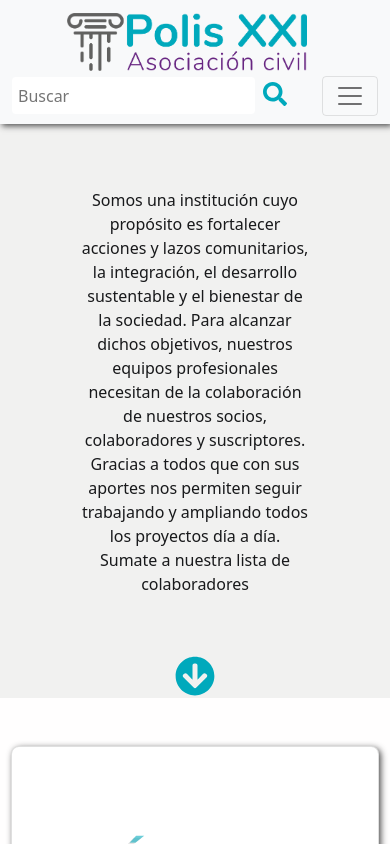
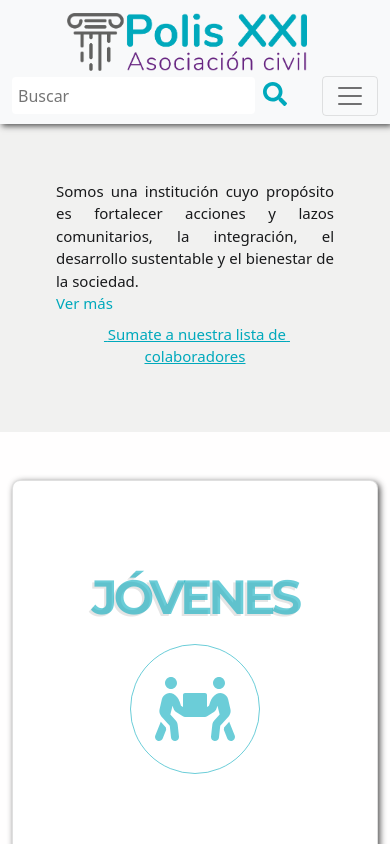
Before and after one commit to RodrigoM10/Polis-XXI-Web, a React (Create React App) app in the folder Frontend/: page / in a window 390 px wide. Shown: the top 844 px of the page. Built offline with nearby package versions, Linux system fonts and the light colour scheme.

Commit message:
style fix

```diff
--- a/Frontend/src/components/headerMain/HeaderMain.jsx
+++ b/Frontend/src/components/headerMain/HeaderMain.jsx
@@ -5,7 +5,8 @@ import headerLogo from '../../assets/LogoNuevo1.png'
 import { TextMain } from '../textMain/TextMain'
 
 
-import { FaArrowCircleDown} from 'react-icons/fa'
+import { FaArrowCircleDown } from 'react-icons/fa'
+import { Link } from 'react-router-dom'
 
 const scrollDown = () => {
     window.scrollTo(0, 550);
@@ -15,8 +16,16 @@ export const HeaderMain = () => {
         <div className="d-flex flex-column justify-content-start justify-content-lg-center align-items-center header-main">
             <img className="w-50 d-none d-lg-block" src={headerLogo} alt="header-logo" />
             {/* <TextMain /> */}
-            <p className='text-center d-flex flex-column m-5' >Somos una institución cuyo propósito es fortalecer acciones y lazos comunitarios, la integración, el desarrollo sustentable y el bienestar de la sociedad. Para alcanzar dichos objetivos, nuestros equipos profesionales necesitan de la colaboración de nuestros socios, colaboradores y suscriptores. Gracias a todos que con sus aportes nos permiten seguir trabajando y ampliando todos los proyectos día a día. Sumate a nuestra lista de colaboradores</p>
-            <button onClick={scrollDown} className="scroll-down-btn rounded-circle"><FaArrowCircleDown className="mb-1"/></button>
+            <div className="d-none d-md-flex justify-content-center align-items-center px-2 text-center" >
+                <p className='text-main d-flex flex-column m-5'>
+                    Somos una institución cuyo propósito es fortalecer acciones y lazos comunitarios, la integración, el desarrollo sustentable y el bienestar de la sociedad.
+                    <br />
+                    Para alcanzar dichos objetivos, nuestros equipos profesionales necesitan de la colaboración de nuestros socios, colaboradores y suscriptores. Gracias a todos que con sus aportes nos permiten seguir trabajando y ampliando todos los proyectos día a día.
+                    <Link to='/participate' className='text-center'> Sumate a nuestra lista de colaboradores</Link>
+                </p>
+            </div>
+            <TextMain/>
+            <button onClick={scrollDown} className="d-none d-md-block scroll-down-btn rounded-circle"><FaArrowCircleDown className="mb-1" /></button>
         </div>
     )
 }
--- a/Frontend/src/components/headerMain/headerMain.css
+++ b/Frontend/src/components/headerMain/headerMain.css
@@ -3,6 +3,17 @@
     background-color: #caccc946 !important;
     padding: 1rem 2rem;
 }
+@media screen and (max-width: 762px) {
+    .header-main{
+        height: auto;
+        padding:0.5rem 0rem;
+  }
+}
+.text-main a {
+    margin: 0.5rem 0;
+    color: #00a9bc;
+}
+
 .scroll-down-btn{
     background-color: transparent;
     padding: 0;
--- a/Frontend/src/components/shared/navbarMain/NavbarMain.jsx
+++ b/Frontend/src/components/shared/navbarMain/NavbarMain.jsx
@@ -1,5 +1,5 @@
 import React from 'react'
-import { Container, Form, FormControl, Nav, Navbar, Button } from 'react-bootstrap'
+import { Container, Form, Nav, Navbar } from 'react-bootstrap'
 import { FaSearch } from 'react-icons/fa'
 import { NavLink } from 'react-router-dom'
 import Logo from '../../../assets/LogoNuevo1.png'
@@ -9,7 +9,7 @@ import './navbarMain.css'
 
 export const NavbarMain = () => {
   return (
-    <Navbar bg="light" expand="lg" className="sticky-top navbar-main" >
+    <Navbar bg="light" expand="lg" className="sticky-top  navbar-main" >
       <Container className="d-flex align-items-center">
         <div className=" d-flex justify-content-center justify-content-lg-start align-items-center text-center logo-navbar-contain">
         <Navbar.Brand as={NavLink} to="/" ><img src={Logo} alt="logo" className="logo-navbar" /></Navbar.Brand>
--- a/Frontend/src/components/textMain/TextMain.jsx
+++ b/Frontend/src/components/textMain/TextMain.jsx
@@ -1,73 +1,30 @@
 import React, { useState } from 'react'
+import { Link } from 'react-router-dom';
 import "./textMain.css"
 
 export const TextMain = () => {
-
-    //FORMA 1
-
   const [verMas, setVerMas] = useState(false);
   const extraContent = (
-        <p >
-            Somos una institución cuyo propósito es fortalecer acciones y lazos comunitarios, la integración, el desarrollo sustentable y el bienestar de la sociedad. Para alcanzar dichos objetivos, nuestros equipos profesionales necesitan de la colaboración de nuestros socios, colaboradores y suscriptores.
-Gracias a todos que con sus aportes nos permiten seguir trabajando y ampliando todos los proyectos día a día. Sumate a nuestra lista de colaboradores.
-        </p>
+    <span>
+      Para alcanzar dichos objetivos, nuestros equipos profesionales necesitan de la colaboración de nuestros socios, colaboradores y suscriptores.
+      Gracias a todos que con sus aportes nos permiten seguir trabajando y ampliando todos los proyectos día a día.
+    </span>
   );
-    const linkContent = verMas ? "<< Ver menos" : "Ver más >>";
+  const linkContent = verMas ? "Ver menos" : "Ver más";
   const verMasClick = (e) => {
     setVerMas(!verMas);
   };
 
-    // FORMA 2
-
-    const [showMore, setShowMore] = useState(false);
-    const text =
-      "Somos una institución cuyo propósito es fortalecer acciones y lazos comunitarios, la integración, el desarrollo sustentable y el bienestar de la sociedad. Para alcanzar dichos objetivos, nuestros equipos profesionales necesitan de la colaboración de nuestros socios, colaboradores y suscriptores. Gracias a todos que con sus aportes nos permiten seguir trabajando y ampliando todos los proyectos día a día. Sumate a nuestra lista de colaboradores"
-    const getText = () => {
-      // For Text that is shorter than desired length
-      if (text.length <= 106) return text;
-      // If text is longer than desired length & showMore is true
-      if (text.length > 106 && showMore) {
   return (
-          <>
-            <p>
-              {text}
-              <span className="showMore-btn ms-1" onClick={() => setShowMore(false)}>
-                Ver menos
+      <div className="d-flex d-md-none justify-content-center align-items-center px-2">
+        <p className='text-main-mobile d-flex flex-column m-5'>
+            Somos una institución cuyo propósito es fortalecer acciones y lazos comunitarios, la integración, el desarrollo sustentable y el bienestar de la sociedad.
+          {verMas && extraContent}
+          <span onClick={verMasClick} className="showMore-btn">
+            {linkContent}
           </span>
-            </p>
-          </>
-        );
-      }
-      // If text is longer than desired length & showMore is false
-      if (text.length > 107) {
-        return (
-          <>
-            <p>
-              {text.slice(0, 254)}
-              <span className="showMore-btn" onClick={() => setShowMore(true)}>
-                ... Ver más
-              </span>
-            </p>
-          </>
-        );
-      }
-    };
-
-
-    return (
-        <>
-            <div className="d-flex flex-column m-5">
-                <p className="text-center">
-                Lorem ipsum dolor sit amet, consectetur adipiscing elit, sed do eiusmod tempor incididunt ut labore et dolore magna aliqua. Ut enim ad minim veniam, quis nostrud exercitation ullamco laboris nisi ut aliquip ex ea commodo consequat.
-                </p>
-                {verMas && extraContent}
-                <p onClick={verMasClick} className="showMore-btn">
-                    {linkContent}
+          <Link to='/participate' className='text-center'> Sumate a nuestra lista de colaboradores</Link>
         </p>
       </div>
-            {/* <div className="text-center d-flex flex-column m-5">
-               {getText()}
-            </div> */}
-        </>
   )
 }
--- a/Frontend/src/components/textMain/textMain.css
+++ b/Frontend/src/components/textMain/textMain.css
@@ -1,7 +1,17 @@
-.showMore-btn{
+.showMore-btn {
     cursor: pointer;
-    color: #662581;
+    color: #00a9bc;
 }
 .showMore-btn:hover {
+    color: #662581;
+
+}
+.text-main-mobile {
+    text-align: justify;
+    white-space: pre-wrap;
+    font-size: 15px;
+}
+.text-main-mobile a {
+    margin: 0.5rem 0;
     color: #00a9bc;
 }
--- a/Frontend/src/pages/Environment.jsx
+++ b/Frontend/src/pages/Environment.jsx
@@ -1,4 +1,5 @@
 import React from 'react'
+import { Container } from 'react-bootstrap'
 import { CardsEnvironment } from '../components/cardsAxes/CardsEnvironment'
 
 function Environment() {
@@ -27,14 +28,14 @@ function Environment() {
     ]
 
     return (
-        <div>
+        <Container>
             <h2 className='text-center my-4 title-axes'>
                 AMBIENTE
             </h2>
             <CardsEnvironment
                 infoAxesEnvironment={infoAxesEnvironment}
             />
-        </div>
+        </Container>
     )
 }
 
--- a/Frontend/src/pages/Home.jsx
+++ b/Frontend/src/pages/Home.jsx
@@ -1,4 +1,5 @@
 import React from 'react'
+import { Container } from 'react-bootstrap'
 import { FaEnvira, FaPeopleCarry, FaUserGraduate } from 'react-icons/fa'
 import CardsMain from '../components/cardsMain/CardsMain'
 
@@ -37,9 +38,9 @@ function Home() {
     ]
 
     return (
-        <div className="my-5 ">
+        <Container className="my-5 ">
             <CardsMain cardsInfo={cardsInfo} />
-        </div>
+        </Container>
     )
 }
 
--- a/Frontend/src/pages/Institutions.jsx
+++ b/Frontend/src/pages/Institutions.jsx
@@ -1,4 +1,5 @@
 import React from 'react'
+import { Container } from 'react-bootstrap'
 import { CardsInstitutions } from '../components/cardsAxes/CardsInstitutions'
 
 function Institutions() {
@@ -28,14 +29,14 @@ function Institutions() {
 
     ]
     return (
-        <div>
+        <Container>
             <h2 className='text-center my-4 title-axes'>
             FORTALECIMIENTO INSTITUCIONAL
             </h2>
             <CardsInstitutions
             infoAxesInstitutions={infoAxesInstitutions}
             />
-        </div>
+        </Container>
     )
 }
 
--- a/Frontend/src/pages/Youngsters.jsx
+++ b/Frontend/src/pages/Youngsters.jsx
@@ -1,4 +1,5 @@
 import React from 'react'
+import { Container } from 'react-bootstrap'
 import { CardsYoungsters } from '../components/cardsAxes/CardsYoungsters'
 
 function Youngsters() {
@@ -37,14 +38,14 @@ function Youngsters() {
 
 
     return (
-        <div>
+        <Container>
             <h2 className='text-center my-4 title-axes'>
                 JÓVENES
             </h2>
             <CardsYoungsters
                 infoAxesYoungsters={infoAxesYoungsters}
             />
-        </div>
+        </Container>
     )
 }
 
```
Lines whose indentation alone changed are shown as unchanged.
